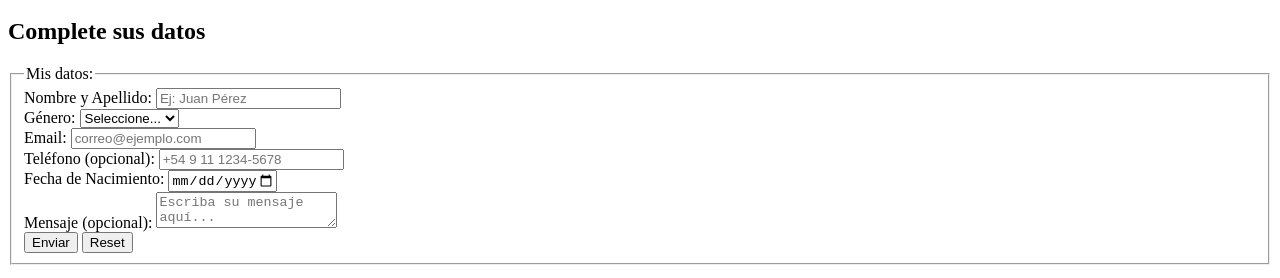
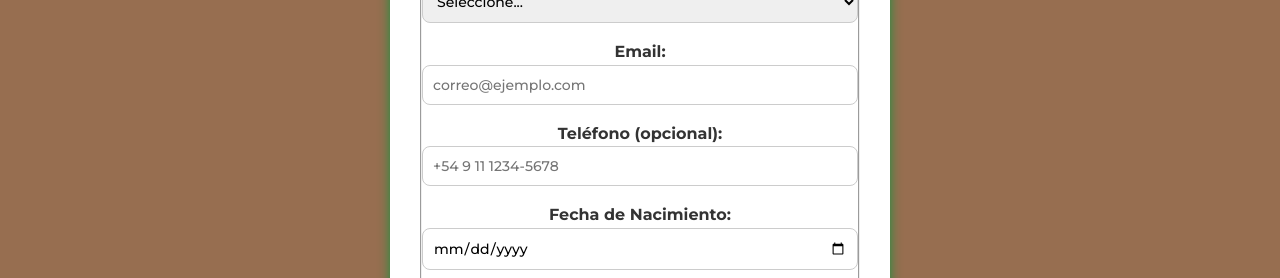
Before and after one commit to CarrerasJuan/proyectoweb1, a plain HTML site: page enlaces/contactos.html in a window 1280 px wide. Shown: the part 437-715 px from the top of the page. Drawn offline with Linux system fonts and the light colour scheme; the site is published under a folder, as on GitHub Pages, so addresses that start at the root find nothing.

Commit message:
Update contactos.html

```diff
--- a/enlaces/contactos.html
+++ b/enlaces/contactos.html
@@ -5,7 +5,7 @@
   <meta charset="UTF-8" />
   <meta name="viewport" content="width=device-width, initial-scale=1.0" />
   <title>Contactos</title>
-  <link rel="stylesheet" href="/css/estilos.css" />
+  <link rel="stylesheet" href="../css/estilos.css" />
   <link href="https://fonts.googleapis.com/css2?family=Montserrat:wght@500;700&display=swap" rel="stylesheet" />
 </head>
 
```
